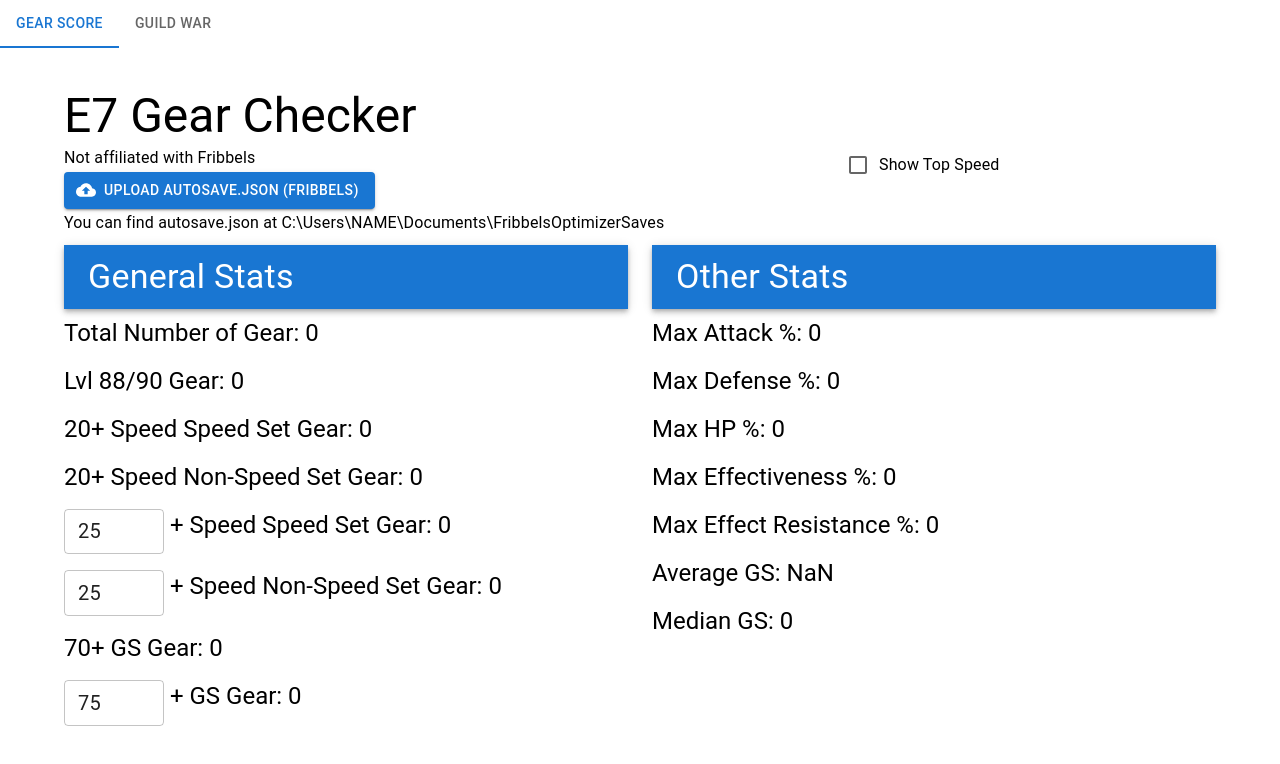
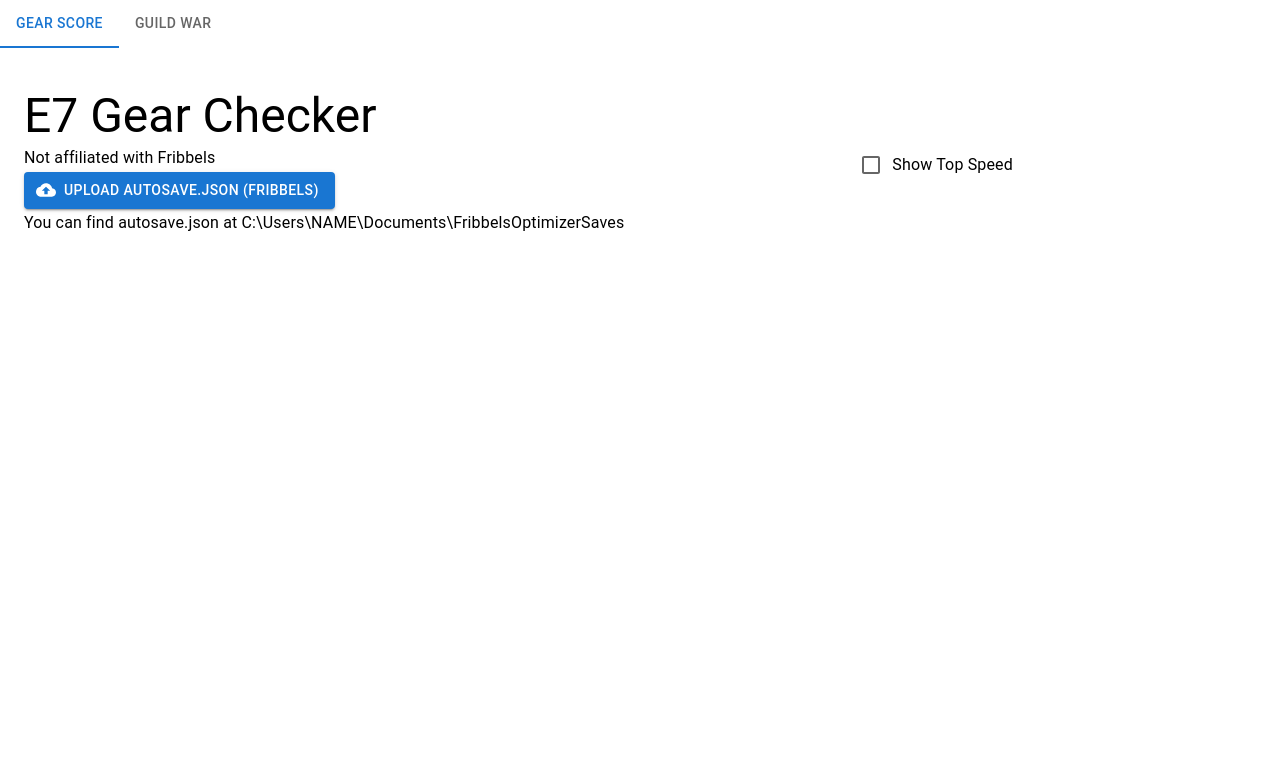
Before and after one commit to Lewkans/epic, a React (Create React App) app: page / in a window 1280 px wide. Shown: the top 764 px of the page. Built offline with nearby package versions, Linux system fonts and the light colour scheme.

Commit message:
Added score system, added formatting to show users score

```diff
--- a/package.json
+++ b/package.json
@@ -15,6 +15,7 @@
     "@testing-library/user-event": "^13.5.0",
     "react": "^18.2.0",
     "react-dom": "^18.2.0",
+    "react-katex": "^3.0.1",
     "react-scripts": "5.0.1",
     "web-vitals": "^2.1.4"
   },
--- a/src/components/GS.js
+++ b/src/components/GS.js
@@ -1,8 +1,12 @@
 import React from 'react';
-import { Alert, AppBar, Box, Button, Checkbox, Container, FormControl, FormControlLabel, Grid, MenuItem, Select, Stack, TextField, Toolbar, Typography } from '@mui/material';
+import { Alert, AppBar, Box, Button, Checkbox, Container, FormControl, FormControlLabel, Grid, IconButton, MenuItem, Modal, Select, Stack, TextField, Toolbar, Typography } from '@mui/material';
 import { styled } from '@mui/material/styles'
-import { CloudUpload } from '@mui/icons-material';
+import { CloudUpload, InfoRounded } from '@mui/icons-material';
 import { BarChart } from '@mui/x-charts';
+import 'katex/dist/katex.min.css';
+import { InlineMath } from 'react-katex';
+
+const RATIO = 0.995;
 
 const GS = () => {
     const [data, setData] = React.useState([])
@@ -13,6 +17,7 @@ const GS = () => {
     const [showAlert, setShowAlert] = React.useState(false)
     const [showSpeed, setShowSpeed] = React.useState(false)
     const [baseSpeed, setBaseSpeed] = React.useState(129)
+    const [showScoreModal, setShowScoreModal] = React.useState(false)
     const uploadFile = (e) => {
       if (e.target.files) {
         const file = e.target.files[0];
@@ -103,6 +108,26 @@ const GS = () => {
       return sorted[mid].reforgedWss;
     }
 
+    const calcOverallScore = () => {
+      const sorted = data.sort((a, b) => b.reforgedWss - a.reforgedWss);
+      return (sorted.reduce((total, item, idx) => (total + item.reforgedWss * Math.pow(RATIO, idx)), 0)/100).toFixed(2);
+    }
+
+    const calcCombatScore = () => {
+      const sorted = data.sort((a, b) => b.combatWss - a.combatWss);
+      return (sorted.reduce((total, item, idx) => (total + item.combatWss * Math.pow(RATIO, idx)), 0)/100).toFixed(2);
+    }
+
+    const calcSupportScore = () => {
+      const sorted = data.sort((a, b) => b.supportWss - a.supportWss);
+      return (sorted.reduce((total, item, idx) => (total + item.supportWss * Math.pow(RATIO, idx)), 0)/100).toFixed(2);
+    }
+
+    const calcDPSScore = () => {
+      const sorted = data.sort((a, b) => b.dpsWss - a.dpsWss);
+      return (sorted.reduce((total, item, idx) => (total + item.dpsWss * Math.pow(RATIO, idx)), 0)/100).toFixed(2);
+    }
+
     const noSpeed = (speed) => {
       return data.reduce((total, item) => (item.set === 'SpeedSet' && (item.substats.filter(sub => (sub.type === 'Speed' && sub.value >= speed)).length) ? total + 1 : total), 0);
     }
@@ -130,7 +155,7 @@ const GS = () => {
 
     return (
         <>
-            <Container sx={{mt: 5}}>
+            <Container maxWidth={'xl'} sx={{mt: 5}}>
               <Typography variant='h3'>E7 Gear Checker</Typography>
               <Grid container rowSpacing={1} columnSpacing={{ xs: 1, sm: 2, md: 3 }}>
                 <Grid item xs={8}>
@@ -170,7 +195,11 @@ const GS = () => {
                     label="Show Top Speed"
                   />
                 </Grid>
-                <Grid item xs={6}>
+              </Grid>
+              {data.length !== 0 &&
+                <>
+                  <Grid container rowSpacing={1} columnSpacing={{ xs: 1, sm: 2, md: 3 }}>
+                    <Grid item xs={5}>
                       <AppBar position='static' sx={{mb: 1}}>
                         <Toolbar>
                           <Typography
@@ -278,7 +307,7 @@ const GS = () => {
                         </>
                       </Stack>
                     </Grid>
-                <Grid item xs={6}>
+                    <Grid item xs={4}>
                       <AppBar position='static' sx={{mb: 1}}>
                         <Toolbar>
                           <Typography
@@ -367,9 +396,60 @@ const GS = () => {
                         </Typography>
                       </Stack>
                     </Grid>
+                    <Grid item xs={3}>
+                      <AppBar position='static' sx={{mb: 1}}>
+                        <Toolbar>
+                          <Typography
+                            variant="h4"
+                            noWrap
+                            component="div"
+                            sx={{ flexGrow: 1, display: { xs: 'none', sm: 'block' } }}
+                          >
+                            Score
+                          </Typography>
+                          <IconButton
+                            size="large"
+                            onClick={() => setShowScoreModal(true)}
+                            color="inherit"
+                          >
+                            <InfoRounded />
+                          </IconButton>
+                        </Toolbar>
+                      </AppBar>
+                      <Stack
+                        spacing={2}
+                      >
+                        <Typography
+                            variant='h5'
+                          >
+                            Overall Score: {calcOverallScore()}
+                        </Typography>
+                        <Typography
+                            variant='h5'
+                          >
+                            DPS Score: {calcDPSScore()}
+                        </Typography>
+                        <Typography
+                            variant='h5'
+                          >
+                            Bruiser Score: {calcCombatScore()}
+                        </Typography>
+                        <Typography
+                            variant='h5'
+                          >
+                            Support Score: {calcSupportScore()}
+                        </Typography>
+                      </Stack>
                     </Grid>
-
-              {dataC.length !== 0 &&
+                    <Grid
+                      item
+                      xs={12}
+                      sx={{
+                        display: 'flex',
+                        alignContent: 'center',
+                        alignItems: 'center',
+                      }}
+                    >
                       <BarChart
                         series={[
                           {data: dataC[1], label: 'Speed Set', id: 'speedId', stack: 'all'},
@@ -380,7 +460,37 @@ const GS = () => {
                         xAxis={[{data: dataC[0], scaleType: 'band', label: 'Gear Score'}]}
                         yAxis={[{label: 'Number of Gear'}]}
                       />
+                    </Grid>
+                  </Grid>
+                </>
               }
+              <Modal
+                open={showScoreModal}
+                onClose={() => setShowScoreModal(false)}
+              >
+                <Box
+                  sx={{
+                    position: 'absolute',
+                    top: '50%',
+                    left: '50%',
+                    transform: 'translate(-50%, -50%)',
+                    width: 500,
+                    bgcolor: 'background.paper',
+                    boxShadow: 24,
+                    p: 4,
+                  }}
+                >
+                  <Typography variant='h5'>
+                    Score is calculated by:
+                  </Typography>
+                  <Typography variant='h6'>
+                    1. Sorting the gear by gear score (depending on the stat)
+                  </Typography>
+                  <Typography variant='h6'>
+                    2. Total Score = <InlineMath math={`\\frac{\\text{Gear Score of }n\\text{th item} \\times ${RATIO} ^ {n - 1}}{100}`} />
+                  </Typography>
+                </Box>
+              </Modal>
             </Container>
         </>
     )
```
Also changed, not shown: 1 other file (tests, documents, lock files or other folders). Lines whose indentation alone changed are shown as unchanged.
